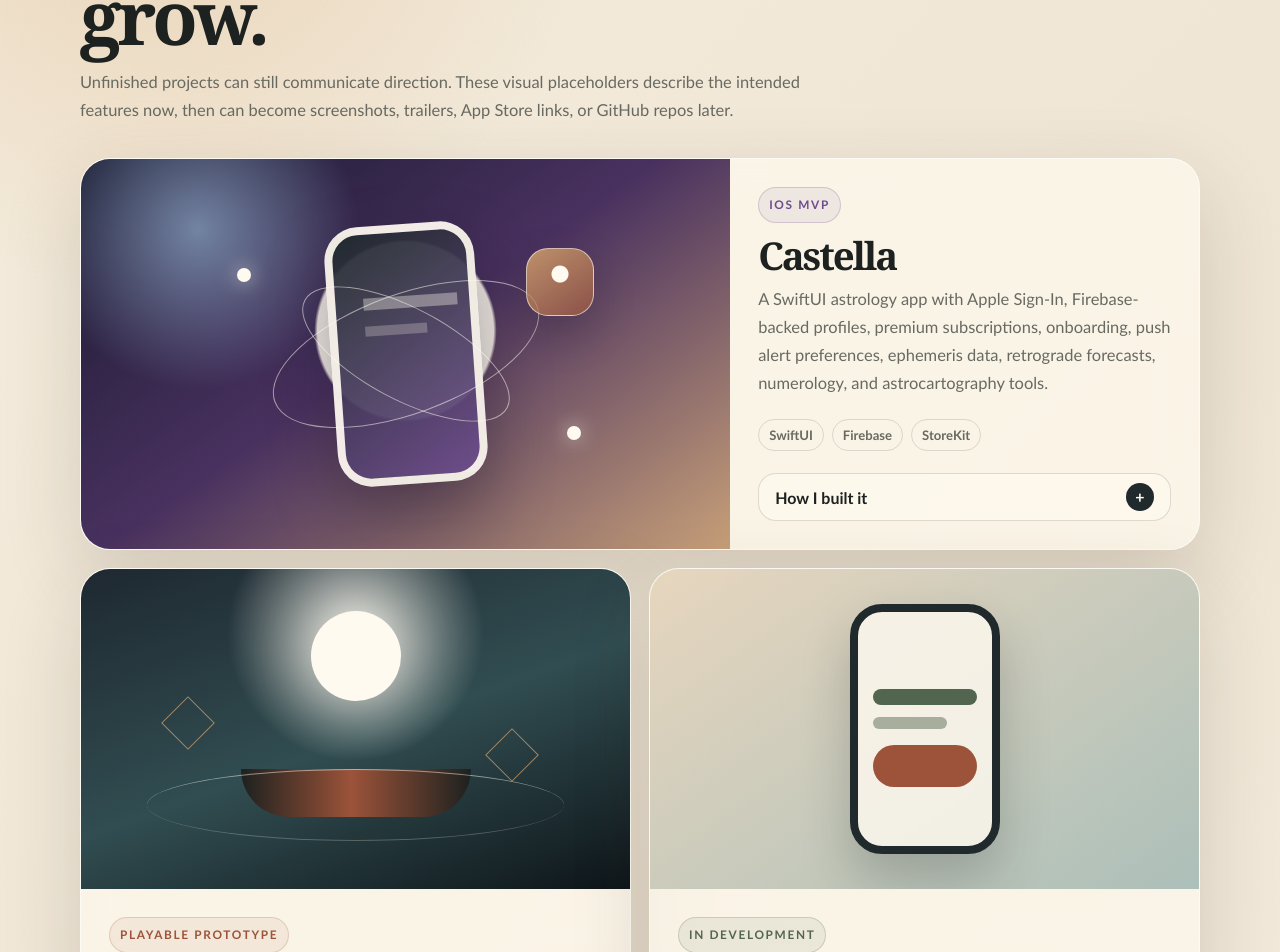
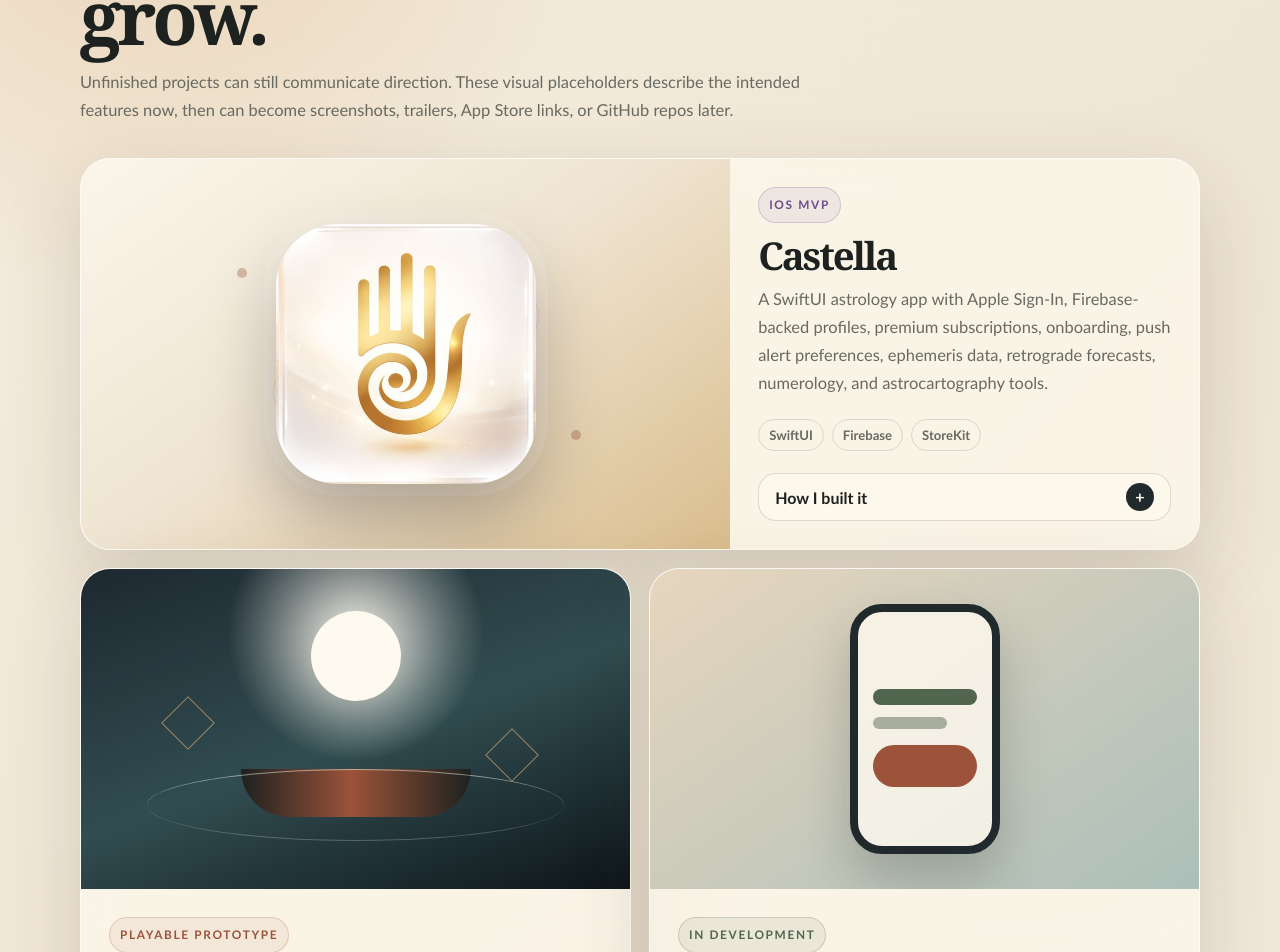
Before and after one commit to Stp155906/portfolio, a React (Vite) app: page / in a window 1280 px wide. Shown: the part 1030-1982 px from the top of the page. Built offline with nearby package versions, Linux system fonts and the light colour scheme.

Commit message:
Use Castella app icon thumbnail

```diff
--- a/src/main.jsx
+++ b/src/main.jsx
@@ -242,12 +242,11 @@
     <div className={`project-visual ${tone}-visual`} aria-hidden="true">
       {tone === "castella" && (
         <>
-          <span className="castella-phone" />
           <span className="castella-orbit castella-orbit-one" />
           <span className="castella-orbit castella-orbit-two" />
+          <img className="castella-app-icon" src="/assets/castella-app-icon.png" alt="Castella app icon" />
           <span className="castella-star castella-star-one" />
           <span className="castella-star castella-star-two" />
-          <span className="castella-alert" />
         </>
       )}
       {tone === "veilbound" && (
--- a/src/styles.css
+++ b/src/styles.css
@@ -639,20 +639,20 @@
 }
 
 .castella-visual {
+  display: grid;
+  place-items: center;
   background:
-    radial-gradient(circle at 50% 44%, rgba(255, 250, 240, 0.92) 0 5.5rem, transparent 5.7rem),
-    radial-gradient(circle at 18% 18%, rgba(159, 191, 222, 0.62), transparent 10rem),
-    linear-gradient(145deg, #18192f 0%, #49315f 48%, #c79f78 100%);
+    radial-gradient(circle at 50% 48%, rgba(255, 250, 240, 0.92) 0 7.5rem, transparent 7.7rem),
+    linear-gradient(145deg, #fbf6eb 0%, #efe4d1 48%, #d9bd8d 100%);
 }
 
 .moon,
 .canoe,
 .wake,
 .glyph,
-.castella-phone,
+.castella-app-icon,
 .castella-orbit,
 .castella-star,
-.castella-alert,
 .phone-shell,
 .app-row,
 .app-pill,
@@ -662,25 +662,22 @@
   position: absolute;
 }
 
-.castella-phone {
-  left: 50%;
-  top: 50%;
-  width: 150px;
-  height: 260px;
-  border: 8px solid rgba(255, 250, 240, 0.92);
-  border-radius: 34px;
-  background:
-    linear-gradient(rgba(255, 250, 240, 0.36) 0 0) 28px 64px / 94px 12px no-repeat,
-    linear-gradient(rgba(255, 250, 240, 0.24) 0 0) 28px 92px / 62px 10px no-repeat,
-    linear-gradient(145deg, rgba(32, 42, 44, 0.94), rgba(109, 76, 141, 0.92));
-  box-shadow: 0 30px 64px rgba(16, 14, 29, 0.36);
-  transform: translate(-50%, -50%) rotate(-4deg);
+.castella-app-icon {
+  z-index: 2;
+  position: relative;
+  width: min(62%, 260px);
+  aspect-ratio: 1;
+  border-radius: 24%;
+  object-fit: contain;
+  box-shadow:
+    0 34px 70px rgba(16, 14, 29, 0.28),
+    0 0 0 12px rgba(255, 250, 240, 0.18);
 }
 
 .castella-orbit {
   left: 50%;
   top: 50%;
-  border: 1px solid rgba(255, 250, 240, 0.54);
+  border: 1px solid rgba(156, 83, 57, 0.16);
   border-radius: 50%;
   transform: translate(-50%, -50%) rotate(-20deg);
 }
@@ -697,11 +694,11 @@
 }
 
 .castella-star {
-  width: 14px;
-  height: 14px;
+  width: 10px;
+  height: 10px;
   border-radius: 50%;
-  background: var(--paper-soft);
-  box-shadow: 0 0 20px rgba(255, 250, 240, 0.72);
+  background: rgba(156, 83, 57, 0.35);
+  box-shadow: none;
 }
 
 .castella-star-one {
@@ -712,19 +709,6 @@
 .castella-star-two {
   right: 23%;
   bottom: 28%;
-}
-
-.castella-alert {
-  right: 21%;
-  top: 23%;
-  width: 68px;
-  height: 68px;
-  border: 1px solid rgba(255, 250, 240, 0.6);
-  border-radius: 22px;
-  background:
-    radial-gradient(circle at 50% 38%, #fffaf0 0 8px, transparent 9px),
-    linear-gradient(145deg, rgba(214, 165, 111, 0.84), rgba(156, 83, 57, 0.68));
-  box-shadow: 0 18px 42px rgba(16, 14, 29, 0.22);
 }
 
 .moon {
```
Also changed, not shown: public/assets/castella-app-icon.png (added).
